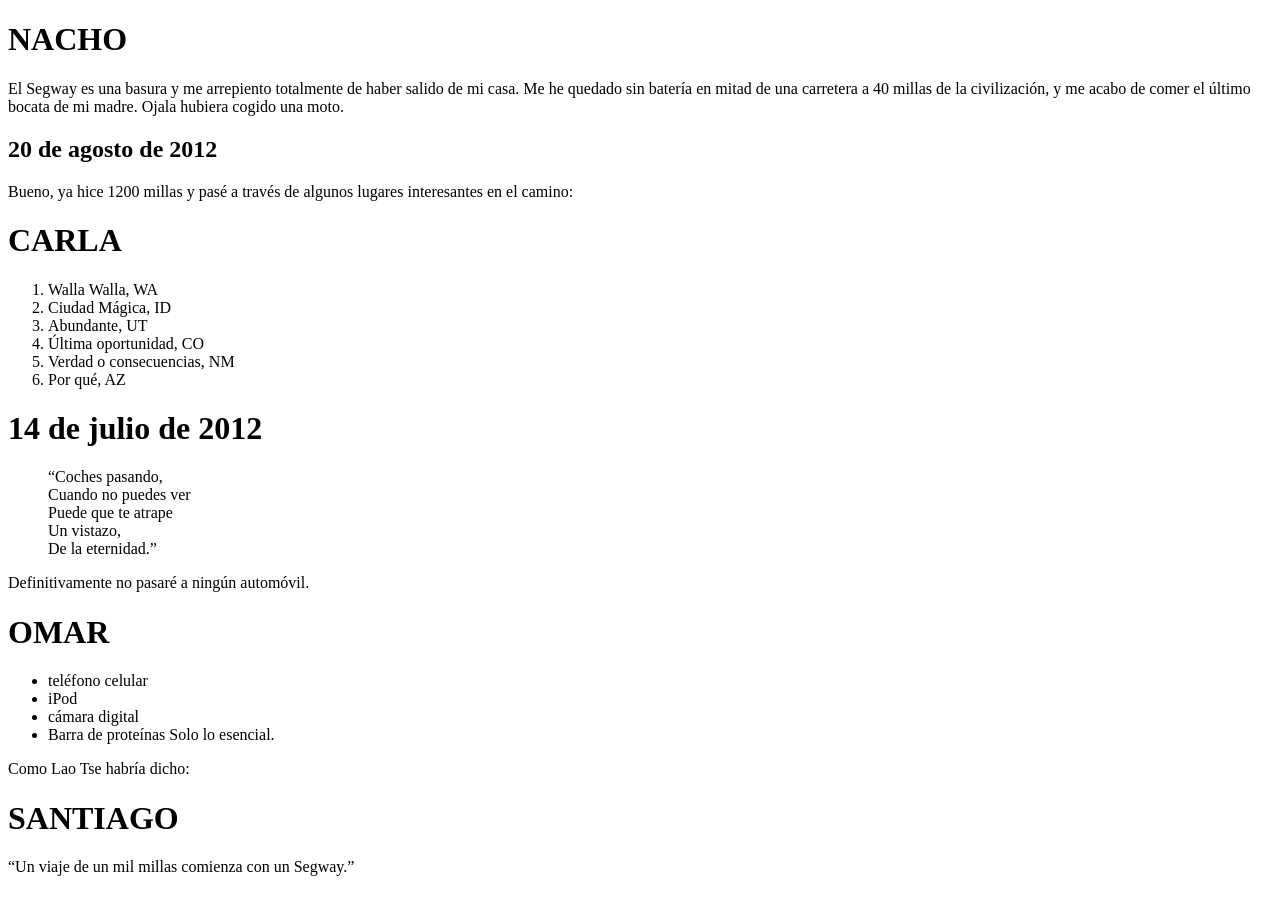
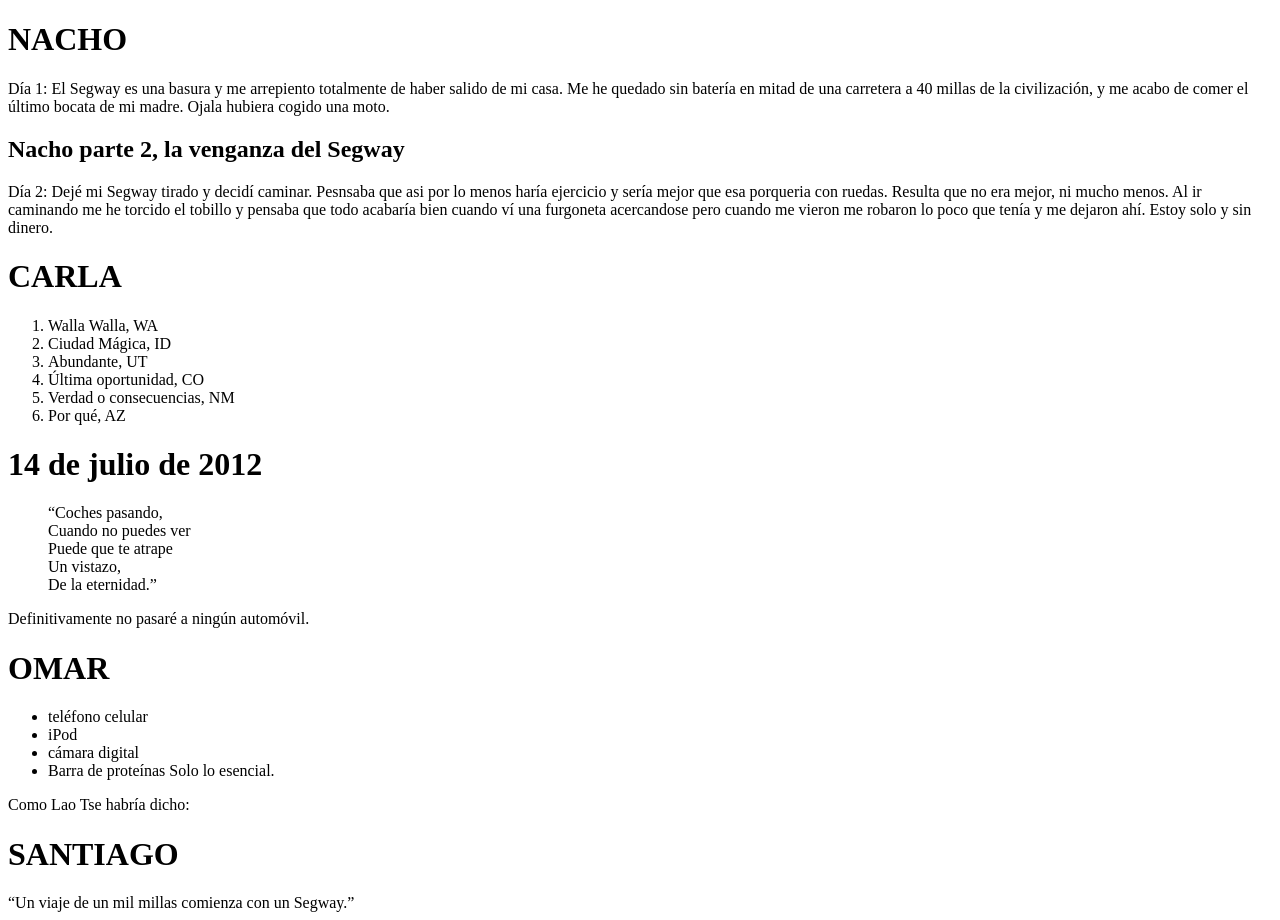
Before and after one commit to joseomar05/Proyecto2_GIT_GITHUB, a plain HTML site: page Index.html in a window 1280 px wide. Before the commit the page ends 884 px from the top, so only its background shows below. Drawn offline with Linux system fonts and the light colour scheme.

```diff
--- a/Index.html
+++ b/Index.html
@@ -10,14 +10,14 @@
 
     <h1>NACHO</h1>
     <p>
-    El Segway es una basura y me arrepiento totalmente de haber salido de mi casa. Me he quedado sin batería en mitad de una carretera
+    Día 1: El Segway es una basura y me arrepiento totalmente de haber salido de mi casa. Me he quedado sin batería en mitad de una carretera
 	a 40 millas de la civilización, y me acabo de comer el último bocata de mi madre. Ojala hubiera cogido una moto.
     </p>
 
-    <h2> 20 de agosto de 2012</h2>
-    <p>Bueno, ya hice 1200 millas y pasé
-      a través de algunos lugares interesantes en el camino:
-     </p>
+    <h2> Nacho parte 2, la venganza del Segway</h2>
+    <p>Día 2: Dejé mi Segway tirado y decidí caminar. Pesnsaba que asi por lo menos haría ejercicio y sería mejor que esa porqueria
+	con ruedas. Resulta que no era mejor, ni mucho menos. Al ir caminando me he torcido el tobillo y pensaba que todo acabaría bien
+	cuando ví una furgoneta acercandose pero cuando me vieron me robaron lo poco que tenía y me dejaron ahí. Estoy solo y sin dinero.</p>
 
      <h1>CARLA</h1>
      <p>
```
